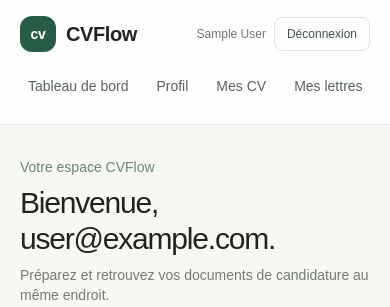
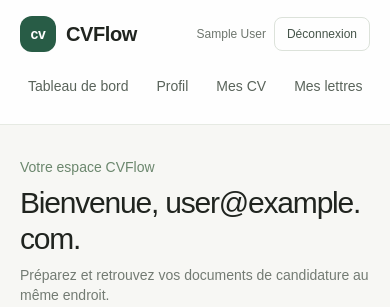
Before and after one commit to Chrislokwa/cvflow, a Next.js app: page /dashboard in a window 390 px wide. Shown: the top 307 px of the page. Built offline with nearby package versions, Linux system fonts and the light colour scheme; no server answers; the database is empty; sample sign-in values are in the browser's storage.

Commit message:
fix: prevent dashboard email overflow on mobile

```diff
--- a/src/app/(app)/dashboard/page.tsx
+++ b/src/app/(app)/dashboard/page.tsx
@@ -49,7 +49,7 @@ export default async function DashboardPage() {
   const greetingName = firstName || session.user.email || "";
 
   return <div className="space-y-8">
-    <header><p className="text-sm font-medium text-[#6b876d]">Votre espace CVFlow</p><h1 className="mt-2 text-3xl font-medium tracking-[-0.04em] sm:text-4xl">Bienvenue{greetingName ? `, ${greetingName}` : ""}.</h1><p className="mt-2 text-sm text-[#737b73]">Préparez et retrouvez vos documents de candidature au même endroit.</p></header>
+    <header><p className="text-sm font-medium text-[#6b876d]">Votre espace CVFlow</p><h1 className="mt-2 text-3xl font-medium tracking-[-0.04em] sm:text-4xl">Bienvenue{greetingName ? <>, <span className="break-all">{greetingName}</span></> : ""}.</h1><p className="mt-2 text-sm text-[#737b73]">Préparez et retrouvez vos documents de candidature au même endroit.</p></header>
 
     <div className="grid gap-5 xl:grid-cols-[minmax(0,1fr)_minmax(280px,0.75fr)]">
       <section aria-labelledby="completion-heading" className="rounded-2xl border border-[#e5e9e2] bg-white p-5 shadow-sm sm:p-7">
--- a/src/app/(app)/layout.tsx
+++ b/src/app/(app)/layout.tsx
@@ -29,7 +29,7 @@ export default async function AppLayout({
     <div className="min-h-screen bg-[#f7f7f4] text-[#20241f]">
       <header className="border-b border-[#e6eae3] bg-white/90">
         <div className="mx-auto flex max-w-7xl flex-col gap-4 px-5 py-4 sm:px-8 lg:flex-row lg:items-center lg:justify-between">
-          <div className="flex items-center justify-between gap-6">
+          <div className="flex min-w-0 items-center justify-between gap-3">
             <Link
               href="/dashboard"
               className="flex shrink-0 items-center gap-2.5 font-semibold tracking-tight"
@@ -39,8 +39,8 @@ export default async function AppLayout({
               </span>
               <span className="text-xl">CVFlow</span>
             </Link>
-            <div className="flex items-center gap-2 lg:hidden">
-              <span className="max-w-32 truncate text-xs text-[#6e766e]">
+            <div className="flex min-w-0 flex-1 items-center justify-end gap-2 lg:hidden">
+              <span className="min-w-0 max-w-32 flex-1 truncate text-right text-xs text-[#6e766e]">
                 {userLabel}
               </span>
               <form action={logout}>
```
